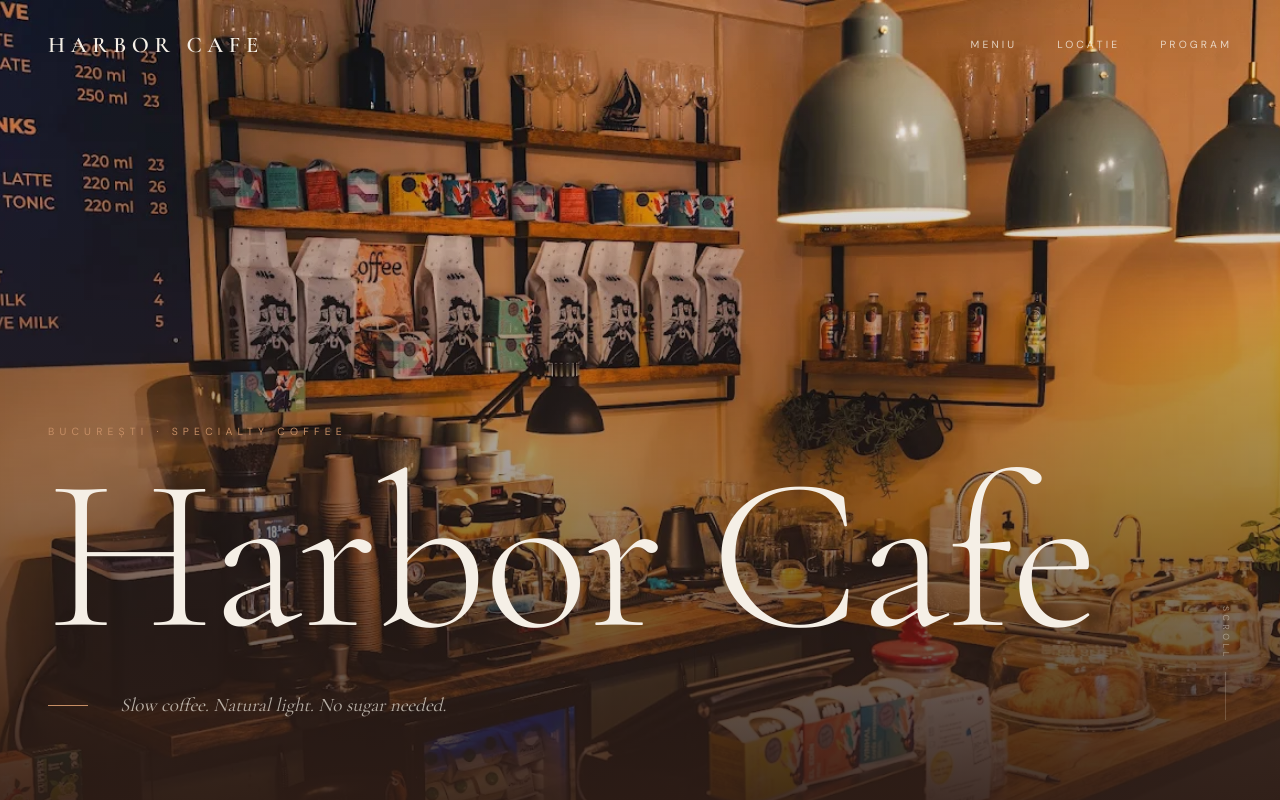
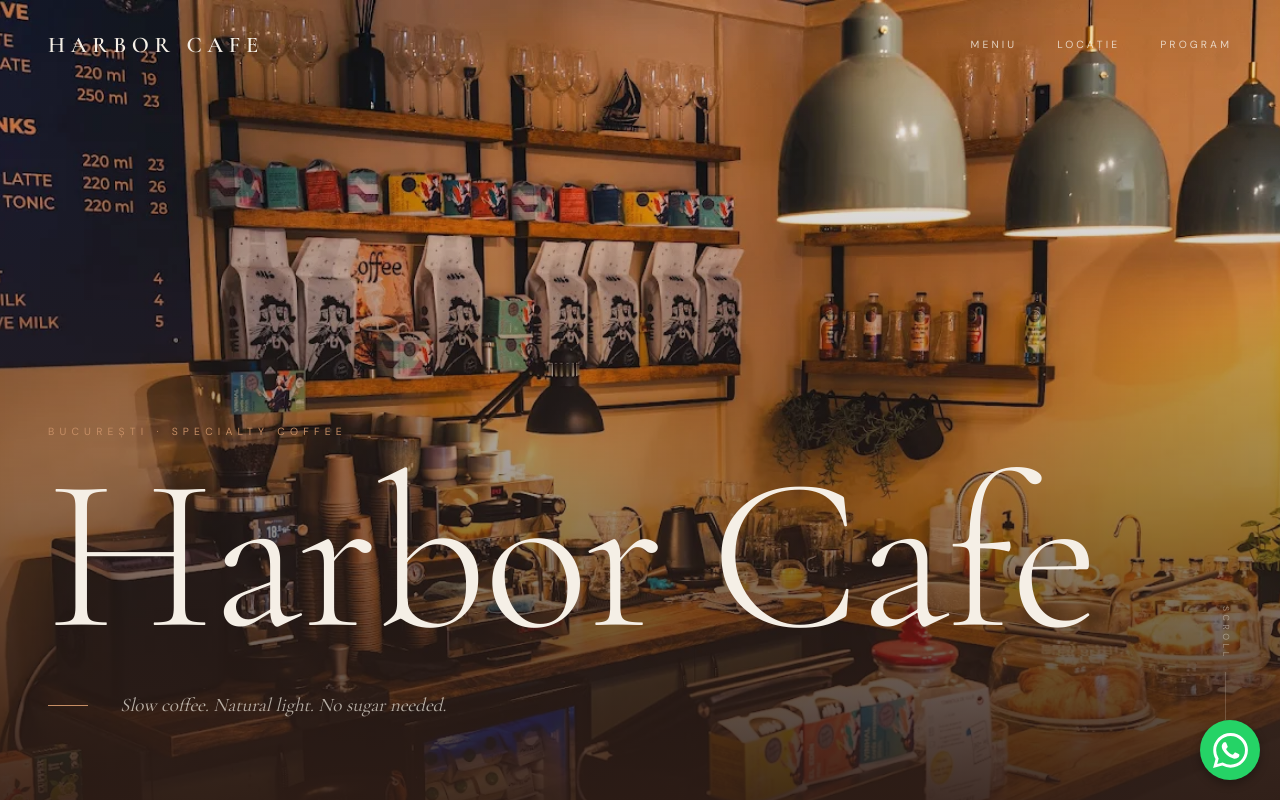
Before and after one commit to alexianc12/harborcafe, a Next.js app: page / in a window 1280 px wide. Shown: the top 800 px of the page. Built offline with nearby package versions, Linux system fonts and the light colour scheme.

Commit message:
buton whatsapp

```diff
--- a/app/page.tsx
+++ b/app/page.tsx
@@ -15,7 +15,7 @@
   subsets: ['latin'],
   weight: ['300', '400', '500'],
   variable: '--font-dm-sans',
-});
+})
 
 const MENU: Record<string, { name: string; volume: string; price: number }[]> = {
   'Espresso Bar': [
@@ -631,6 +631,37 @@
             </div>
           </div>
         </footer>
+{/* Buton WhatsApp Plutitor */}
+      <a
+        href="https://wa.me/40773766991"
+        target="_blank"
+        rel="noopener noreferrer"
+        style={{
+          position: 'fixed',
+          bottom: '20px',
+          right: '20px',
+          backgroundColor: '#25D366',
+          color: 'white',
+          width: '60px',
+          height: '60px',
+          borderRadius: '50%',
+          display: 'flex',
+          justifyContent: 'center',
+          alignItems: 'center',
+          boxShadow: '0 4px 10px rgba(0,0,0,0.3)',
+          zIndex: 1000,
+          cursor: 'pointer',
+          transition: 'transform 0.3s ease'
+        }}
+        onMouseOver={(e) => e.currentTarget.style.transform = 'scale(1.1)'}
+        onMouseOut={(e) => e.currentTarget.style.transform = 'scale(1)'}
+      >
+        <svg width="35" height="35" viewBox="0 0 24 24" fill="currentColor" xmlns="http://www.w3.org/2000/svg">
+          <path d="M17.472 14.382c-.297-.149-1.758-.867-2.03-.967-.273-.099-.471-.148-.67.15-.197.297-.767.966-.94 1.164-.173.199-.347.223-.644.075-.297-.15-1.255-.463-2.39-1.475-.883-.788-1.48-1.761-1.653-2.059-.173-.297-.018-.458.13-.606.134-.133.298-.347.446-.52.149-.174.198-.298.298-.497.099-.198.05-.371-.025-.52-.075-.149-.669-1.612-.916-2.207-.242-.579-.487-.5-.669-.51a12.8 12.8 0 0 0-.57-.01c-.198 0-.52.074-.792.372-.272.297-1.04 1.016-1.04 2.479 0 1.462 1.065 2.875 1.213 3.074.149.198 2.096 3.2 5.077 4.487.709.306 1.262.489 1.694.625.712.227 1.36.195 1.871.118.571-.085 1.758-.719 2.006-1.413.248-.694.248-1.289.173-1.413-.074-.124-.272-.198-.57-.347m-5.421 7.403h-.004a9.87 9.87 0 0 1-5.031-1.378l-.361-.214-3.741.982.998-3.648-.235-.374a9.86 9.86 0 0 1-1.51-5.26c.001-5.45 4.436-9.884 9.888-9.884 2.64 0 5.122 1.03 6.988 2.898a9.825 9.825 0 0 1 2.893 6.994c-.003 5.45-4.437 9.884-9.885 9.884m8.413-18.297A11.815 11.815 0 0 0 12.05 0C5.495 0 .16 5.335.157 11.892c0 2.096.547 4.142 1.588 5.945L.057 24l6.305-1.654a11.882 11.882 0 0 0 5.683 1.448h.005c6.554 0 11.89-5.335 11.893-11.893a11.821 11.821 0 0 0-3.48-8.413Z"/>
+        </svg>
+      </a>
+
+
 
       </main>
     </>
--- a/pnpm-workspace.yaml
+++ /dev/null
@@ -1,3 +0,0 @@
-ignoredBuiltDependencies:
-  - sharp
-  - unrs-resolver
```
Also changed, not shown: 2 other files (tests, documents, lock files or other folders).
